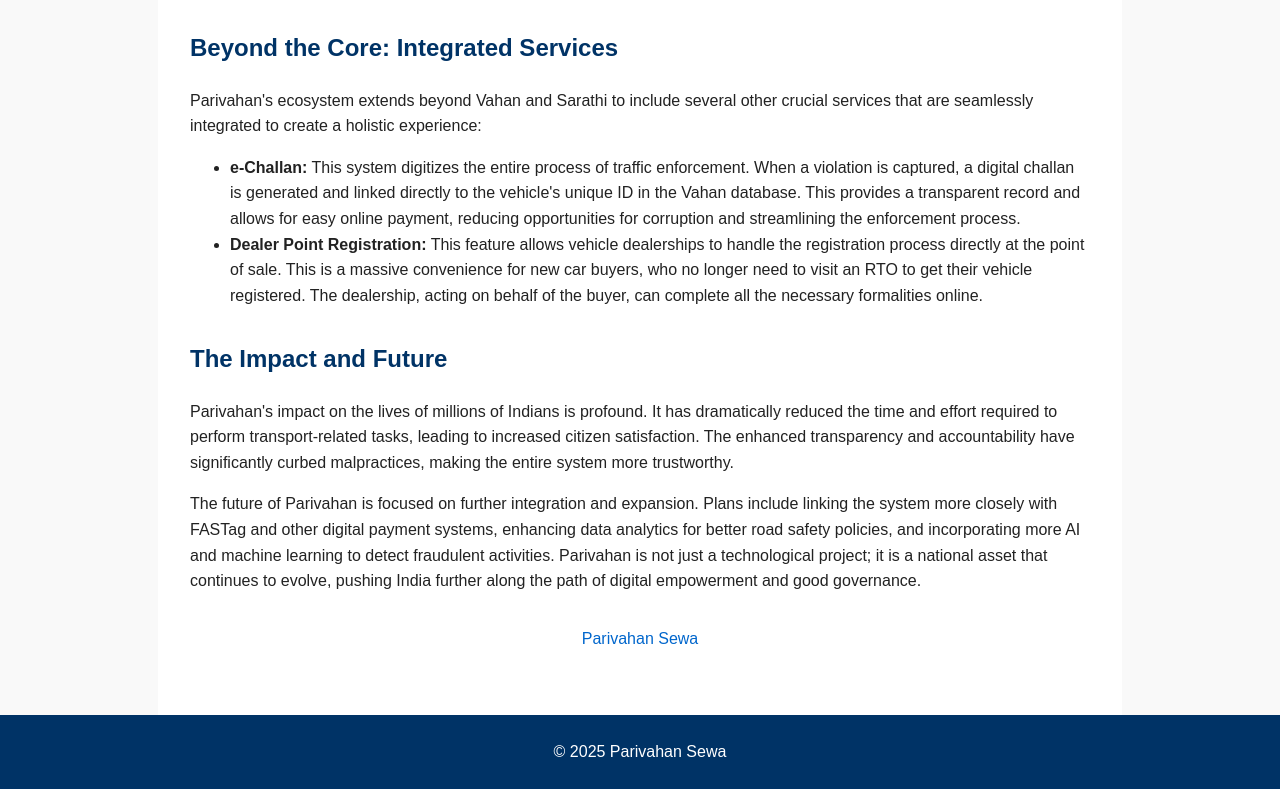
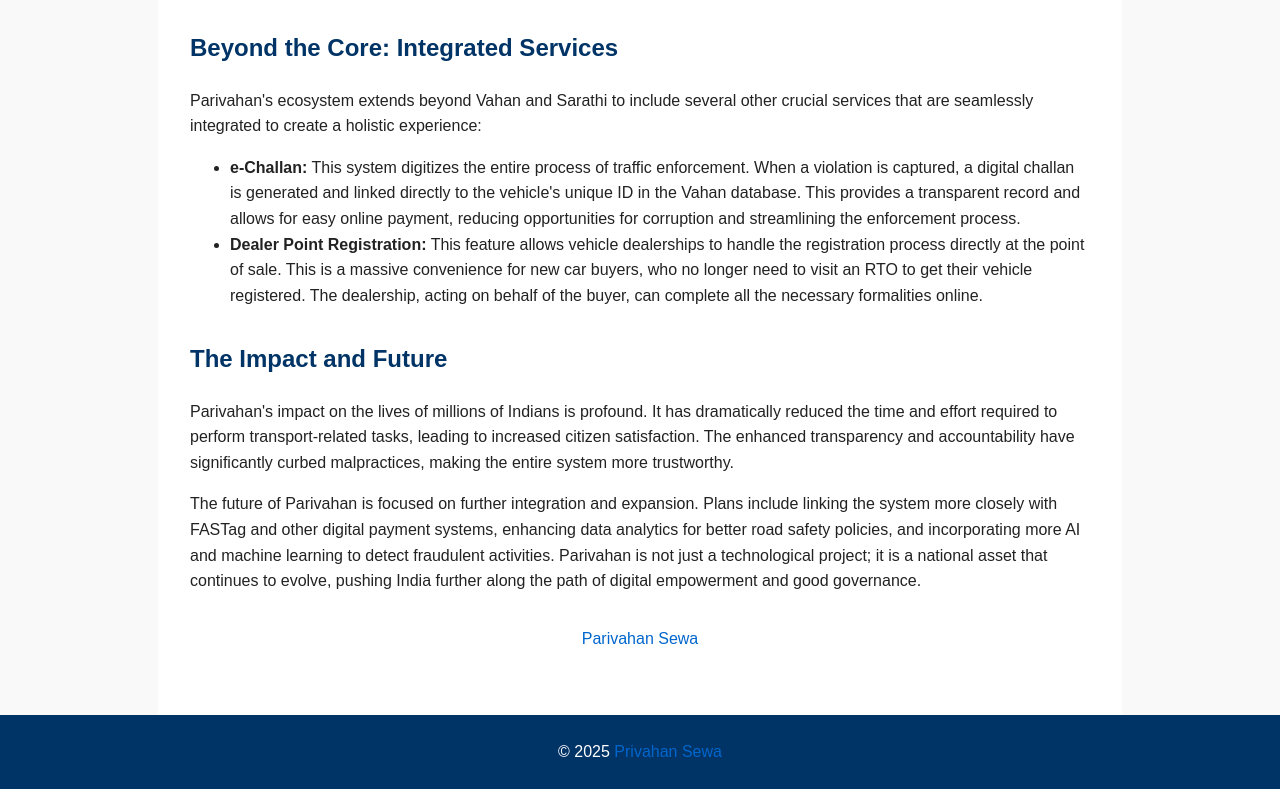
Before and after one commit to parivahan-sewa/Parivahan, a plain HTML site: page index.html in a window 1280 px wide. Shown: the part 1454-2243 px from the top of the page. Drawn offline with Linux system fonts and the light colour scheme.

Commit message:
Update index.html

```diff
--- a/index.html
+++ b/index.html
@@ -121,7 +121,7 @@
   </main>
 
   <footer>
-    <p>&copy; 2025 Parivahan Sewa</p>
+    <p>&copy; 2025 <a href="https://parivahansewa.app/"> Privahan Sewa </a></p>
   </footer>
 </body>
 </html>
```
